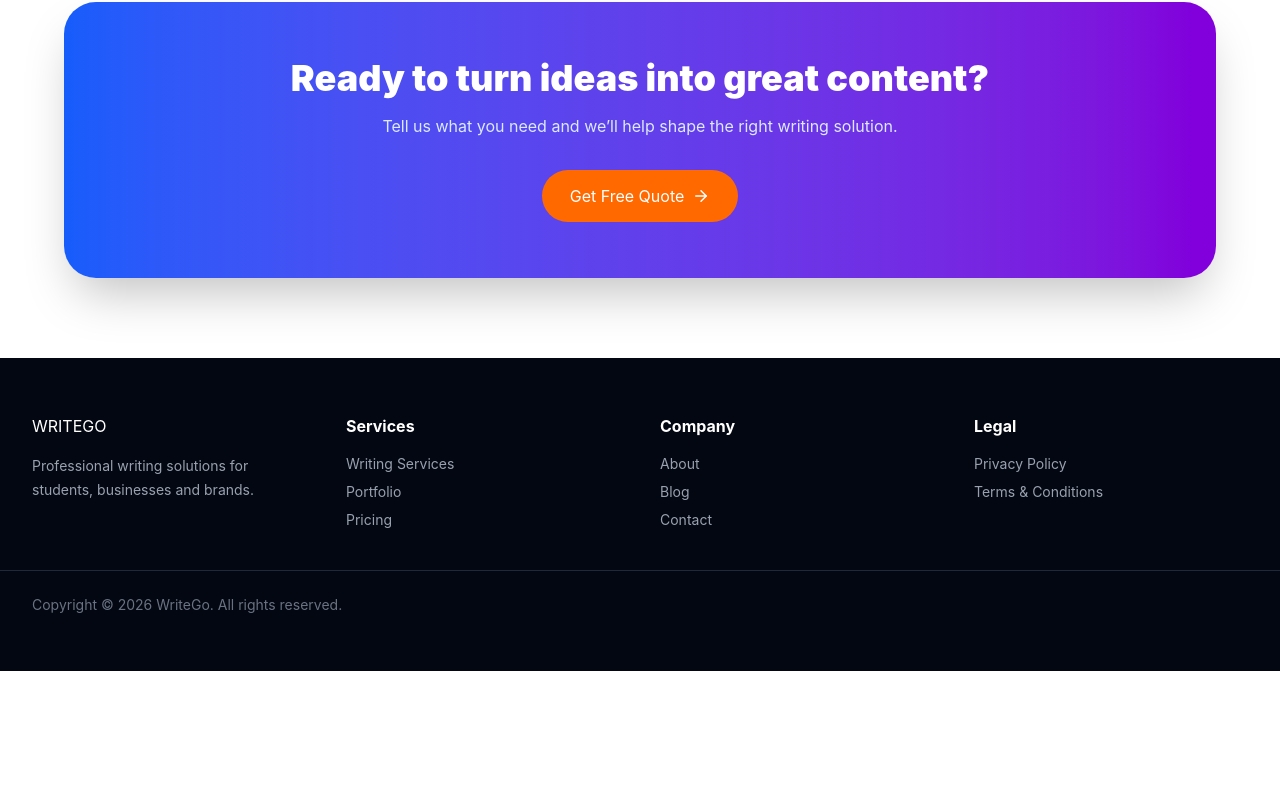
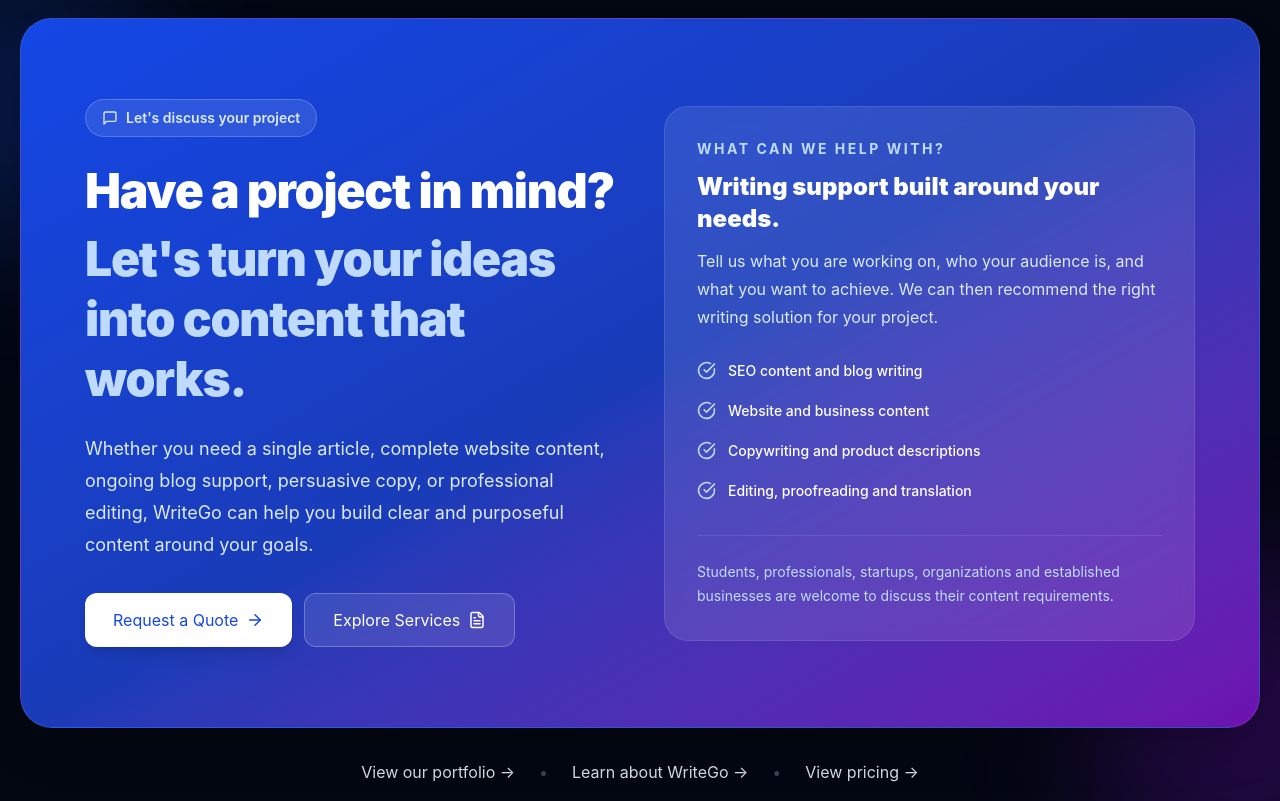
Before and after one commit to talhaaliwriter-ai/WriteGo-Website, a React (Vite) app: page /WriteGo-Website/about in a window 1280 px wide. Shown: the part 6699-7500 px from the top of the page. Before the commit the page ends 7370 px from the top, so only its background shows below. Built offline with nearby package versions, Linux system fonts and the light colour scheme.

Commit message:
Update ContactCTA.jsx

```diff
--- a/src/components/ContactCTA.jsx
+++ b/src/components/ContactCTA.jsx
@@ -1,13 +1,148 @@
-import { ArrowRight } from "lucide-react";
+import { ArrowRight, CheckCircle, MessageSquare, FileText } from "lucide-react";
 import { Link } from "react-router-dom";
 
 export default function ContactCTA() {
+  const benefits = [
+    "SEO content and blog writing",
+    "Website and business content",
+    "Copywriting and product descriptions",
+    "Editing, proofreading and translation",
+  ];
+
   return (
-    <section className="px-5 py-20">
-      <div className="mx-auto max-w-6xl overflow-hidden rounded-[2rem] bg-gradient-to-r from-blue-600 to-purple-700 px-7 py-14 text-center text-white shadow-2xl sm:px-12">
-        <h2 className="text-4xl font-black">Ready to turn ideas into great content?</h2>
-        <p className="mx-auto mt-4 max-w-2xl text-blue-100">Tell us what you need and we’ll help shape the right writing solution.</p>
-        <Link to="/contact" className="mt-8 inline-flex items-center gap-2 rounded-full bg-orange-500 px-7 py-3.5 font-bold text-white hover:bg-orange-600">Get Free Quote <ArrowRight size={18}/></Link>
+    <section className="relative overflow-hidden bg-gray-950 px-5 py-24 dark:bg-black">
+      {/* Background decoration */}
+      <div className="pointer-events-none absolute -left-32 top-10 h-72 w-72 rounded-full bg-blue-600/20 blur-3xl" />
+      <div className="pointer-events-none absolute -right-32 bottom-0 h-80 w-80 rounded-full bg-purple-600/20 blur-3xl" />
+
+      <div className="relative mx-auto max-w-7xl">
+
+        {/* Main CTA */}
+        <div className="overflow-hidden rounded-[2rem] border border-white/10 bg-gradient-to-br from-blue-700 via-blue-800 to-purple-800 shadow-2xl">
+
+          <div className="grid gap-12 px-7 py-14 sm:px-10 lg:grid-cols-2 lg:items-center lg:px-16 lg:py-20">
+
+            {/* Left Content */}
+            <div>
+              <div className="inline-flex items-center gap-2 rounded-full border border-white/20 bg-white/10 px-4 py-2 text-sm font-semibold text-blue-100">
+                <MessageSquare size={16} />
+                Let's discuss your project
+              </div>
+
+              <h2 className="mt-6 text-4xl font-black leading-tight tracking-tight text-white sm:text-5xl">
+                Have a project in mind?
+                <span className="mt-2 block text-blue-200">
+                  Let's turn your ideas into content that works.
+                </span>
+              </h2>
+
+              <p className="mt-6 max-w-2xl text-lg leading-8 text-blue-100">
+                Whether you need a single article, complete website content,
+                ongoing blog support, persuasive copy, or professional editing,
+                WriteGo can help you build clear and purposeful content around
+                your goals.
+              </p>
+
+              {/* CTA Buttons */}
+              <div className="mt-8 flex flex-col gap-3 sm:flex-row">
+
+                <Link
+                  to="/contact"
+                  className="inline-flex items-center justify-center gap-2 rounded-xl bg-white px-7 py-3.5 font-bold text-blue-700 shadow-lg transition duration-200 hover:-translate-y-0.5 hover:bg-blue-50"
+                >
+                  Request a Quote
+                  <ArrowRight size={18} />
+                </Link>
+
+                <Link
+                  to="/services"
+                  className="inline-flex items-center justify-center gap-2 rounded-xl border border-white/25 bg-white/10 px-7 py-3.5 font-bold text-white transition duration-200 hover:bg-white/15"
+                >
+                  Explore Services
+                  <FileText size={18} />
+                </Link>
+
+              </div>
+            </div>
+
+            {/* Right Content */}
+            <div className="rounded-3xl border border-white/10 bg-white/10 p-7 backdrop-blur-sm sm:p-8">
+
+              <p className="text-sm font-bold uppercase tracking-[0.18em] text-blue-200">
+                What can we help with?
+              </p>
+
+              <h3 className="mt-3 text-2xl font-black text-white">
+                Writing support built around your needs.
+              </h3>
+
+              <p className="mt-3 leading-7 text-blue-100">
+                Tell us what you are working on, who your audience is, and
+                what you want to achieve. We can then recommend the right
+                writing solution for your project.
+              </p>
+
+              <div className="mt-7 space-y-4">
+                {benefits.map((benefit) => (
+                  <div
+                    key={benefit}
+                    className="flex items-start gap-3"
+                  >
+                    <CheckCircle
+                      size={19}
+                      className="mt-0.5 shrink-0 text-blue-200"
+                    />
+
+                    <span className="text-sm font-medium leading-6 text-white">
+                      {benefit}
+                    </span>
+                  </div>
+                ))}
+              </div>
+
+              <div className="mt-8 border-t border-white/10 pt-6">
+                <p className="text-sm leading-6 text-blue-200">
+                  Students, professionals, startups, organizations and
+                  established businesses are welcome to discuss their content
+                  requirements.
+                </p>
+              </div>
+
+            </div>
+          </div>
+
+        </div>
+
+        {/* Small supporting links */}
+        <div className="mt-8 flex flex-col items-center justify-center gap-3 text-center sm:flex-row sm:gap-6">
+
+          <Link
+            to="/portfolio"
+            className="text-sm font-semibold text-gray-300 transition hover:text-white"
+          >
+            View our portfolio →
+          </Link>
+
+          <span className="hidden text-gray-700 sm:block">•</span>
+
+          <Link
+            to="/about"
+            className="text-sm font-semibold text-gray-300 transition hover:text-white"
+          >
+            Learn about WriteGo →
+          </Link>
+
+          <span className="hidden text-gray-700 sm:block">•</span>
+
+          <Link
+            to="/pricing"
+            className="text-sm font-semibold text-gray-300 transition hover:text-white"
+          >
+            View pricing →
+          </Link>
+
+        </div>
+
       </div>
     </section>
   );
```
